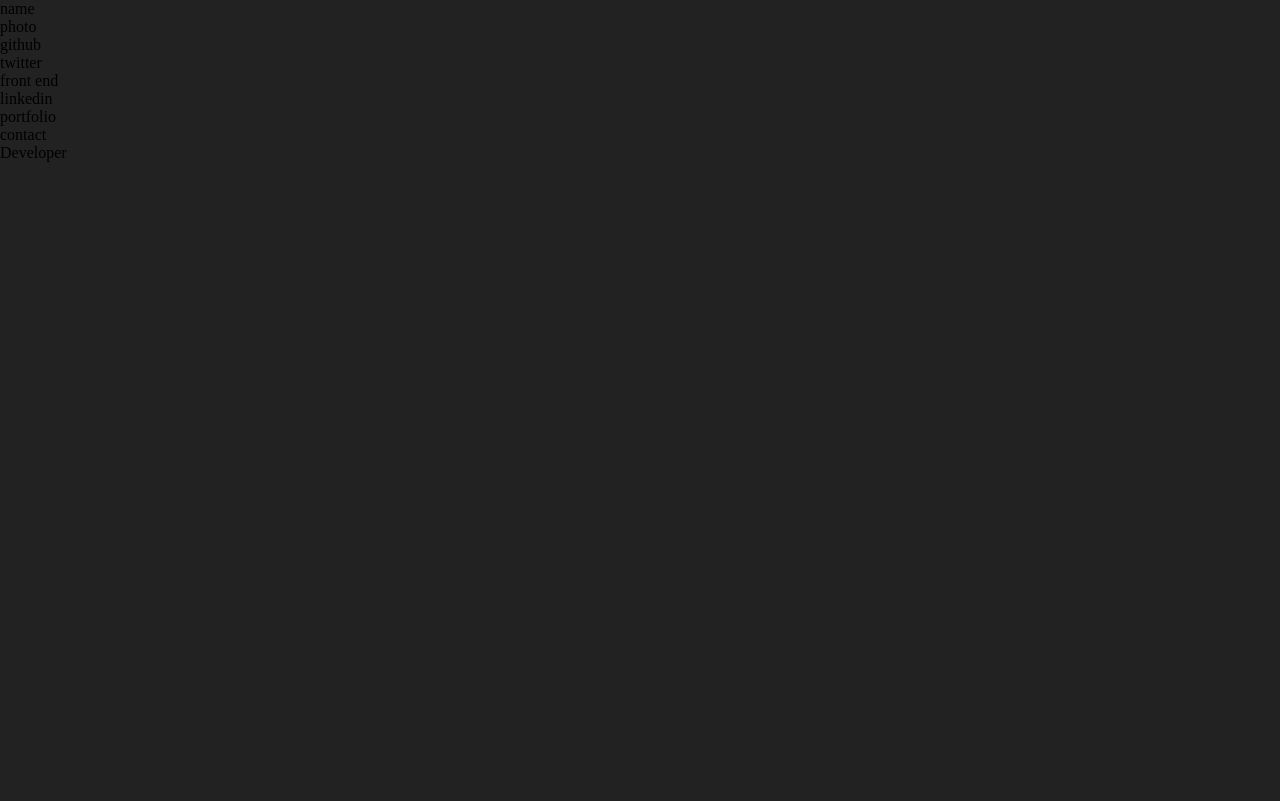
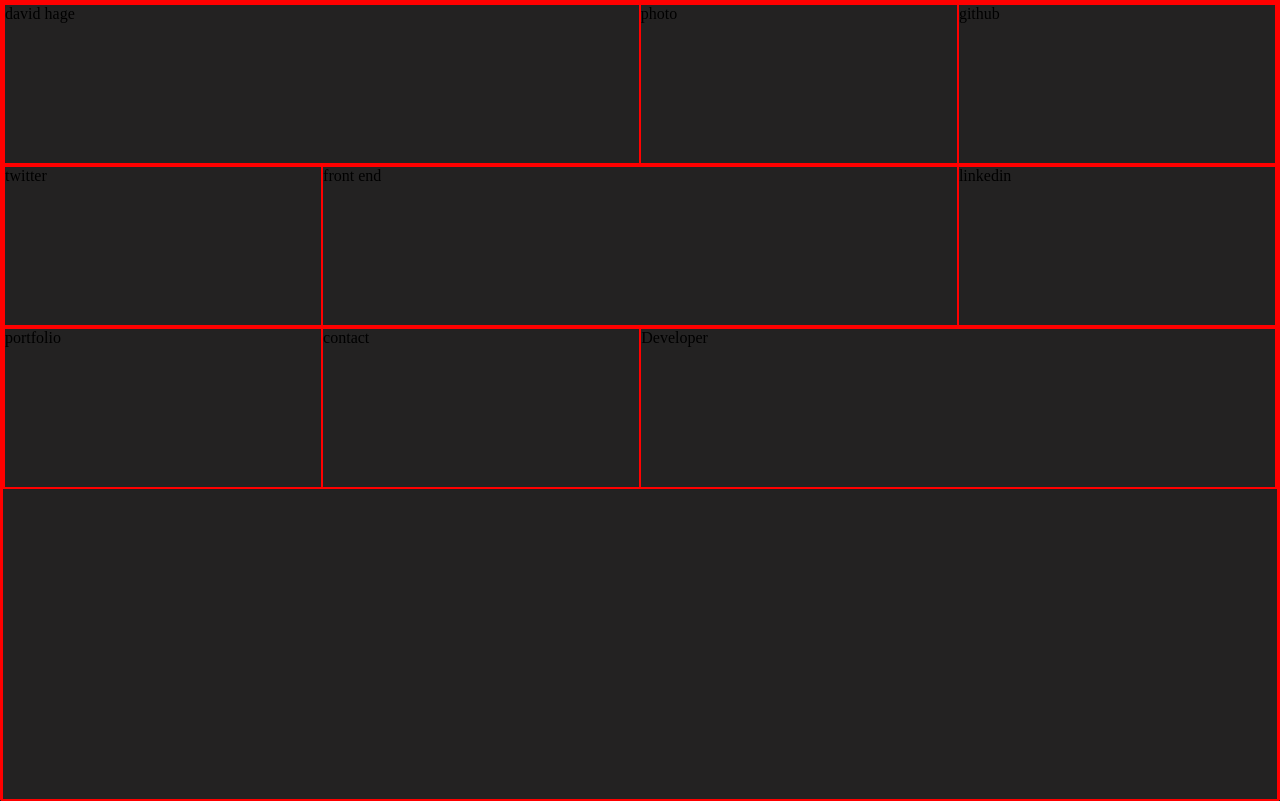
Before and after one commit to davhage/davidhage.dev, a plain HTML site: page index.html in a window 1280 px wide. Drawn offline with Linux system fonts and the light colour scheme.

Commit message:
adding styles to the CSS and classes to HTML

```diff
--- a/index.html
+++ b/index.html
@@ -10,19 +10,19 @@
 <body>
     <main>
         <section>
-            <div>name</div>
-            <div>photo</div>
-            <div>github</div>
+            <div class="big">david hage</div>
+            <div class="square">photo</div>
+            <div class="square">github</div>
         </section>
         <section>
-            <div>twitter</div>
-            <div>front end</div>
-            <div>linkedin</div>
+            <div class="square">twitter</div>
+            <div class="big">front end</div>
+            <div class="square">linkedin</div>
         </section>
         <section>
-            <div>portfolio</div>
-            <div>contact</div>
-            <div>Developer</div>
+            <div class="square">portfolio</div>
+            <div class="square">contact</div>
+            <div class="big">Developer</div>
         </section>
     </main>
 </body>
--- a/styles.css
+++ b/styles.css
@@ -2,8 +2,34 @@
     margin: 0;
     padding: 0;
     box-sizing: border-box;
+    border: 1px red solid;
+}
+
+html, body {
+    height: 100vh;
 }
 
 body {
     background-color: rgb(35, 34, 34);
 }
+
+main {
+    display: flex;
+    flex-direction: column;
+    height: 100%;
+}
+
+section {
+    display: flex;
+    flex-direction: row;
+}
+
+.big {
+    height: 10rem;
+    width: 50rem;
+}
+
+.square {
+    height: 10rem;
+    width: 25rem;
+}
```
